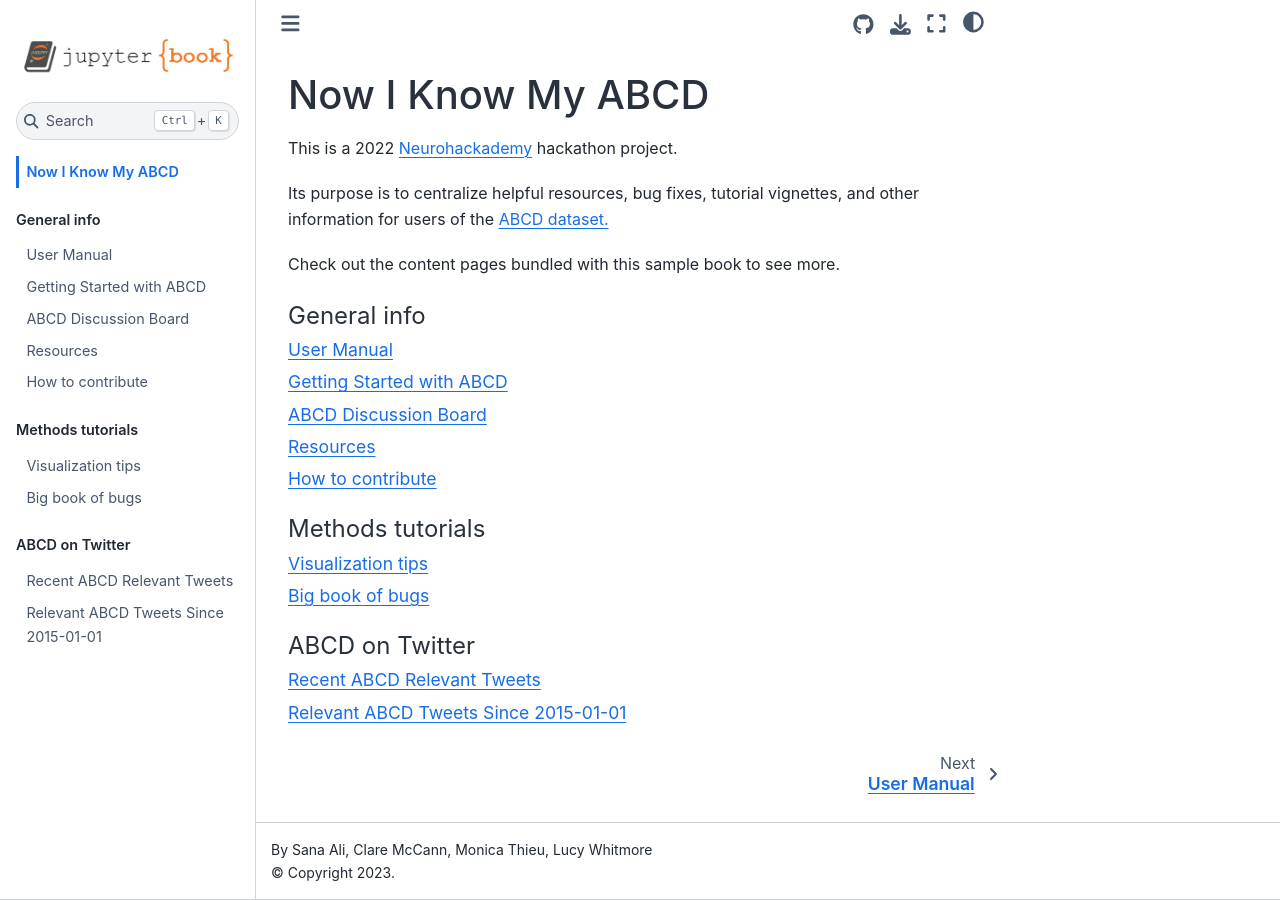
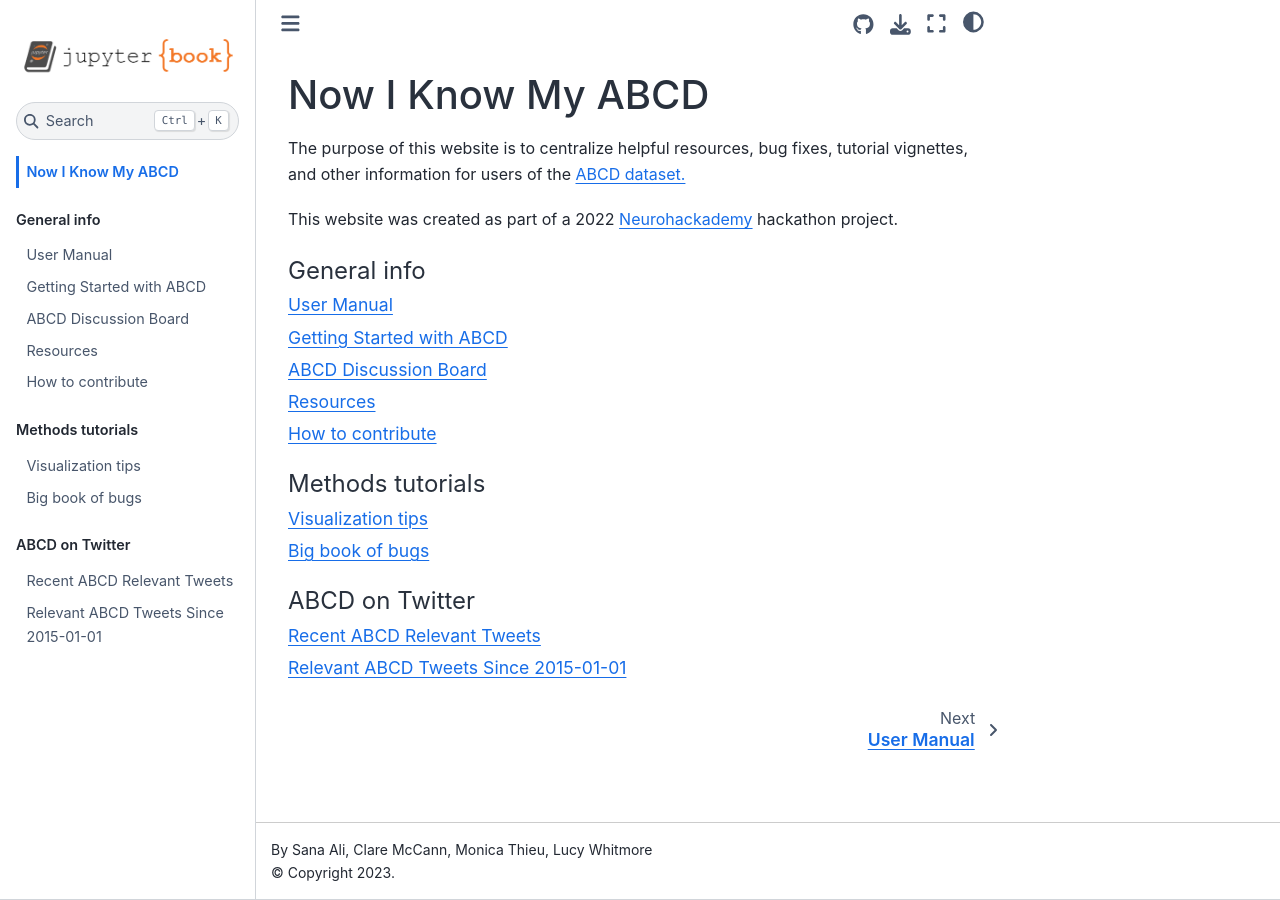
Before and after one commit to now-i-know-my-abcd/docs, a Jupyter Book: the page built from docs/intro.md, in a window 1280 px wide. Built offline with Jupyter Book 1.0.4 settings and Sphinx 7.4.7 and the Sphinx Book theme 1.1.4, drawn with Linux system fonts in a browser that asks for light colours.

Commit message:
remove jb boilerplate from landing page

````diff
--- a/docs/intro.md
+++ b/docs/intro.md
@@ -1,10 +1,8 @@
 # Now I Know My ABCD
 
-This is a 2022 [Neurohackademy](https://neurohackademy.org/) hackathon project.
+The purpose of this website is to centralize helpful resources, bug fixes, tutorial vignettes, and other information for users of the [ABCD dataset.](https://abcdstudy.org/scientists/data-sharing/)
 
-Its purpose is to centralize helpful resources, bug fixes, tutorial vignettes, and other information for users of the [ABCD dataset.](https://abcdstudy.org/scientists/data-sharing/)
-
-Check out the content pages bundled with this sample book to see more.
+This website was created as part of a 2022 [Neurohackademy](https://neurohackademy.org/) hackathon project.
 
 ```{tableofcontents}
 ```
````
